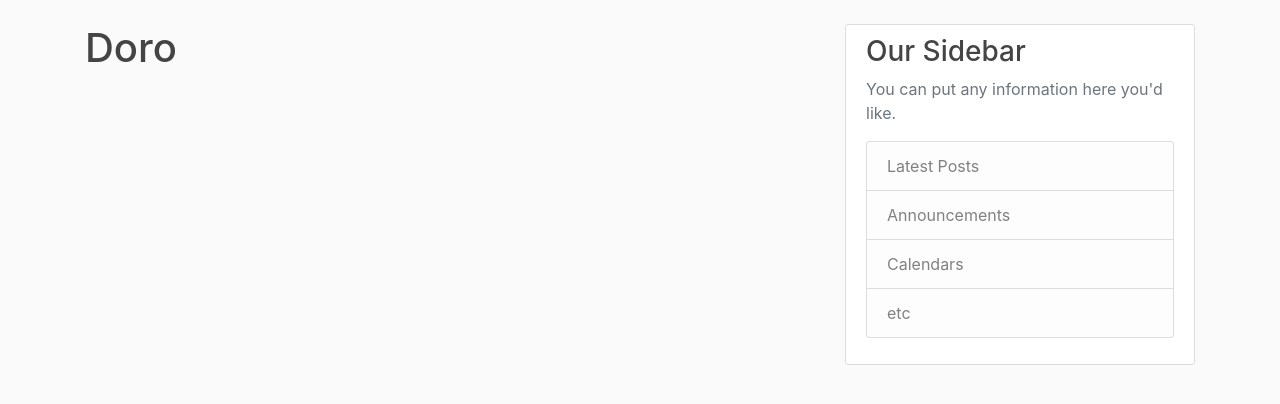
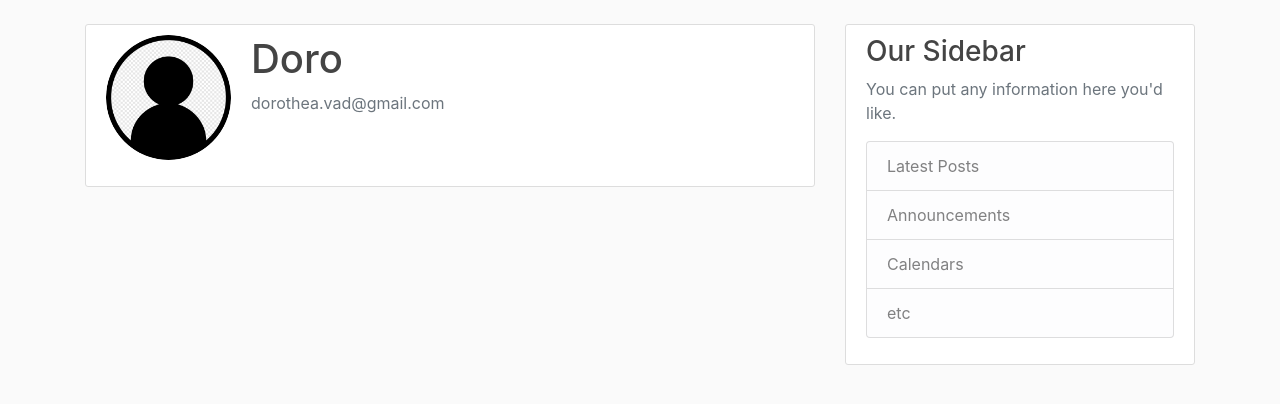
Before and after one commit to DorotheaVad/Flask_blog, a Flask app: page /my_account in a window 1280 px wide. Shown: the part 56-460 px from the top of the page. Run offline with Flask 3, Linux system fonts and the light colour scheme; a user stored in the database is signed in.

Commit message:
Made changes to the account view

```diff
--- a/flask_blog/routes.py
+++ b/flask_blog/routes.py
@@ -56,4 +56,5 @@ def logout():
 @app.route("/my_account")
 @login_required
 def account():
-    return render_template("account.html",title="My Account")
+    image_file=url_for("static",filename="profile_pics/"+current_user.image_file)
+    return render_template("account.html",title="My Account",image_file=image_file)
--- a/flask_blog/templates/account.html
+++ b/flask_blog/templates/account.html
@@ -1,5 +1,12 @@
 {% extends "layout.html" %}
 {% block content %}
-
-    <h1>{{ current_user.username }}</h1>
+    <div class="content-section">
+        <div class="media">
+            <img class="rounded-circle account-img" src="{{ image_file }}">
+            <div class="media-body">
+               <h2 class="account-heading">{{ current_user.username }}</h2>
+               <p class="text-secondary">{{ current_user.email }}</p>
+            </div>
+        </div>
+    </div>
 {% endblock content %}
```
Also changed, not shown: flask_blog/static/profile_pics/default.jpg (added).
